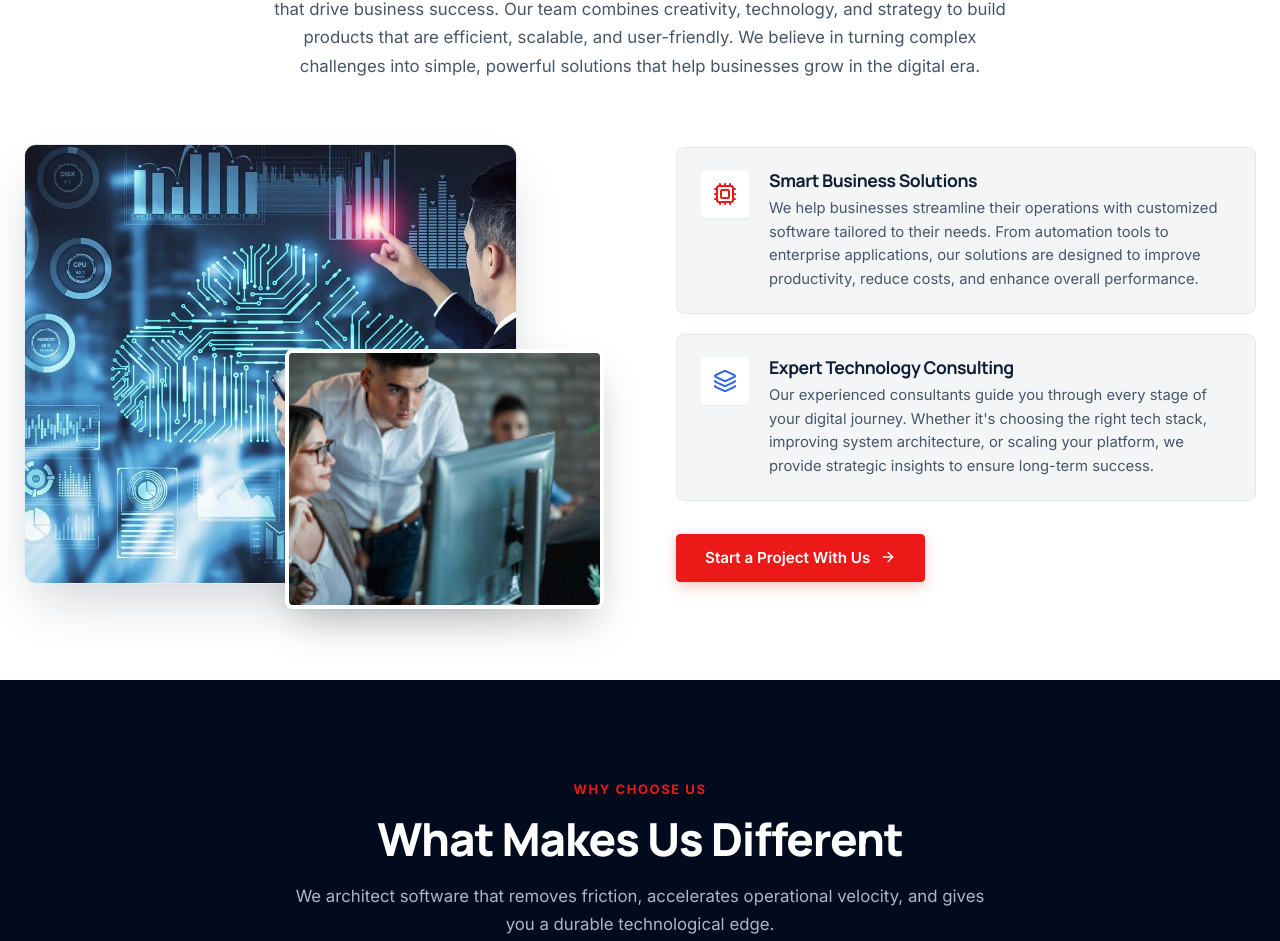
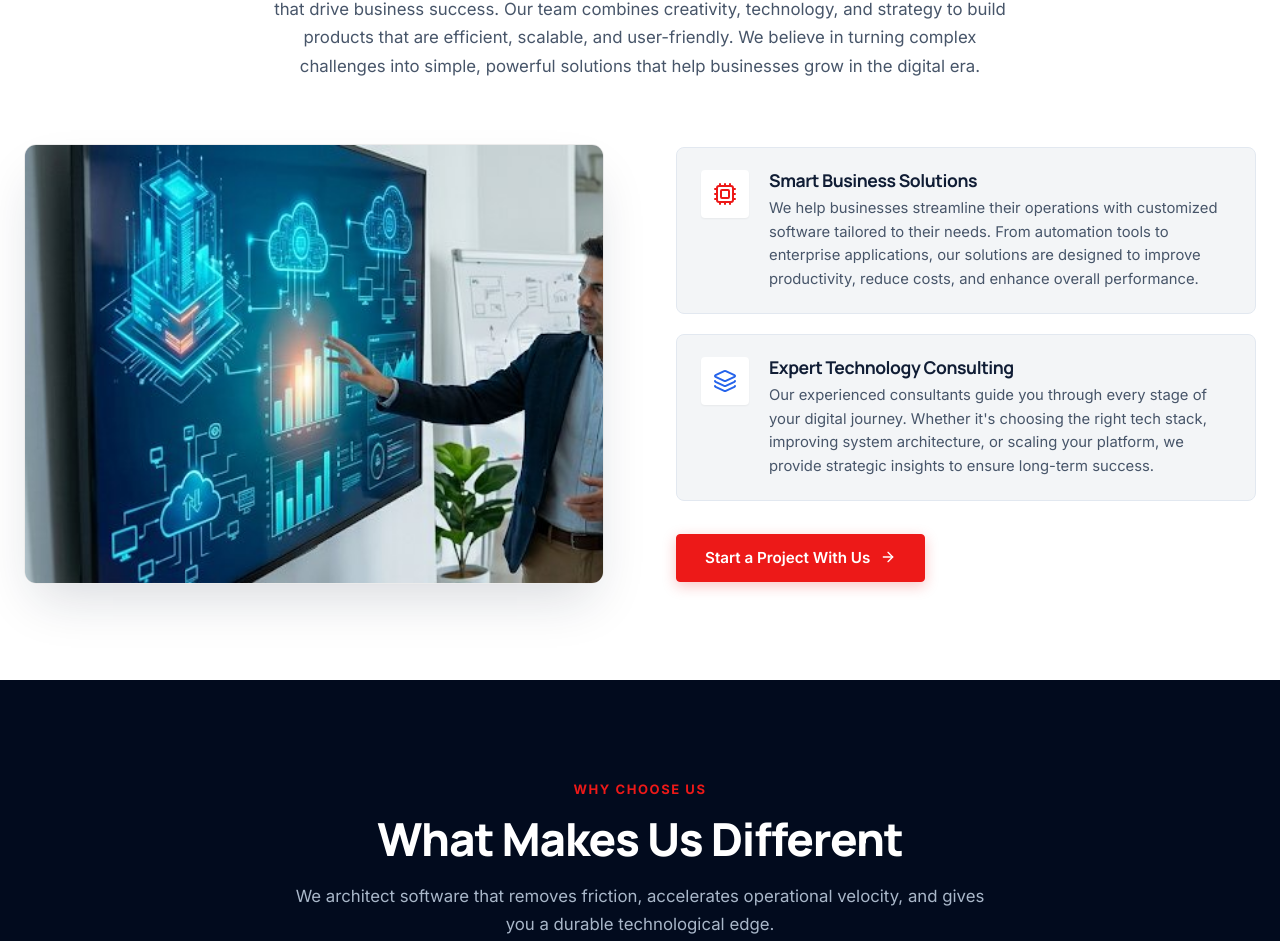
Before and after one commit to roacstech/roacs_new_website, a Next.js app: page /about in a window 1280 px wide. Shown: the part 1035-1976 px from the top of the page. Built offline with nearby package versions, Linux system fonts and the light colour scheme; a web font is replaced by a local one.

Commit message:
feat(about): replace old graphics with new modern tech team collaboration photo

```diff
--- a/src/app/about/page.tsx
+++ b/src/app/about/page.tsx
@@ -195,50 +195,26 @@ export default function AboutPage() {
               alignItems: "center",
             }}
           >
-            {/* Visual Showcase: Overlapping Photos */}
+            {/* Visual Showcase: Modern Software Engineering Team */}
             <div style={{ position: "relative" }}>
-              {/* Main Photo */}
               <div
                 style={{
                   position: "relative",
-                  width: "85%",
+                  width: "100%",
                   height: "440px",
                   borderRadius: "var(--radius-lg)",
                   overflow: "hidden",
-                  boxShadow: "0 25px 50px -12px rgba(16, 29, 53, 0.2)",
+                  boxShadow: "0 25px 50px -12px rgba(16, 29, 53, 0.16)",
                   border: "1px solid rgba(0, 0, 0, 0.08)",
                 }}
               >
                 <Image
-                  src="/images/about/cloud-infrastructure.jpg"
-                  alt="Roacs Corporation Technical Leadership & Cloud Engineering"
+                  src="/images/about/team-collaboration.jpg"
+                  alt="Roacs Software Engineering Team & Technical Architecture"
                   fill
-                  style={{ objectFit: "cover" }}
-                  sizes="(max-width: 768px) 100vw, 50vw"
-                />
-              </div>
-
-              {/* Secondary Overlapping Photo */}
-              <div
-                style={{
-                  position: "absolute",
-                  bottom: "-25px",
-                  right: "0px",
-                  width: "55%",
-                  height: "260px",
-                  borderRadius: "var(--radius-md)",
-                  overflow: "hidden",
-                  border: "4px solid #FFFFFF",
-                  boxShadow: "0 20px 40px -10px rgba(0, 0, 0, 0.25)",
-                  zIndex: 2,
-                }}
-              >
-                <Image
-                  src="/images/about/about-2.jpg"
-                  alt="Roacs Engineering Collaboration"
-                  fill
-                  style={{ objectFit: "cover" }}
-                  sizes="(max-width: 768px) 80vw, 35vw"
+                  style={{ objectFit: "cover", objectPosition: "left center" }}
+                  sizes="(max-width: 1024px) 100vw, 50vw"
+                  priority
                 />
               </div>
             </div>
```
Also changed, not shown: src/components/home/AboutPreview.tsx (+5 -5 lines), public/images/about/team-collaboration.jpg (added).
